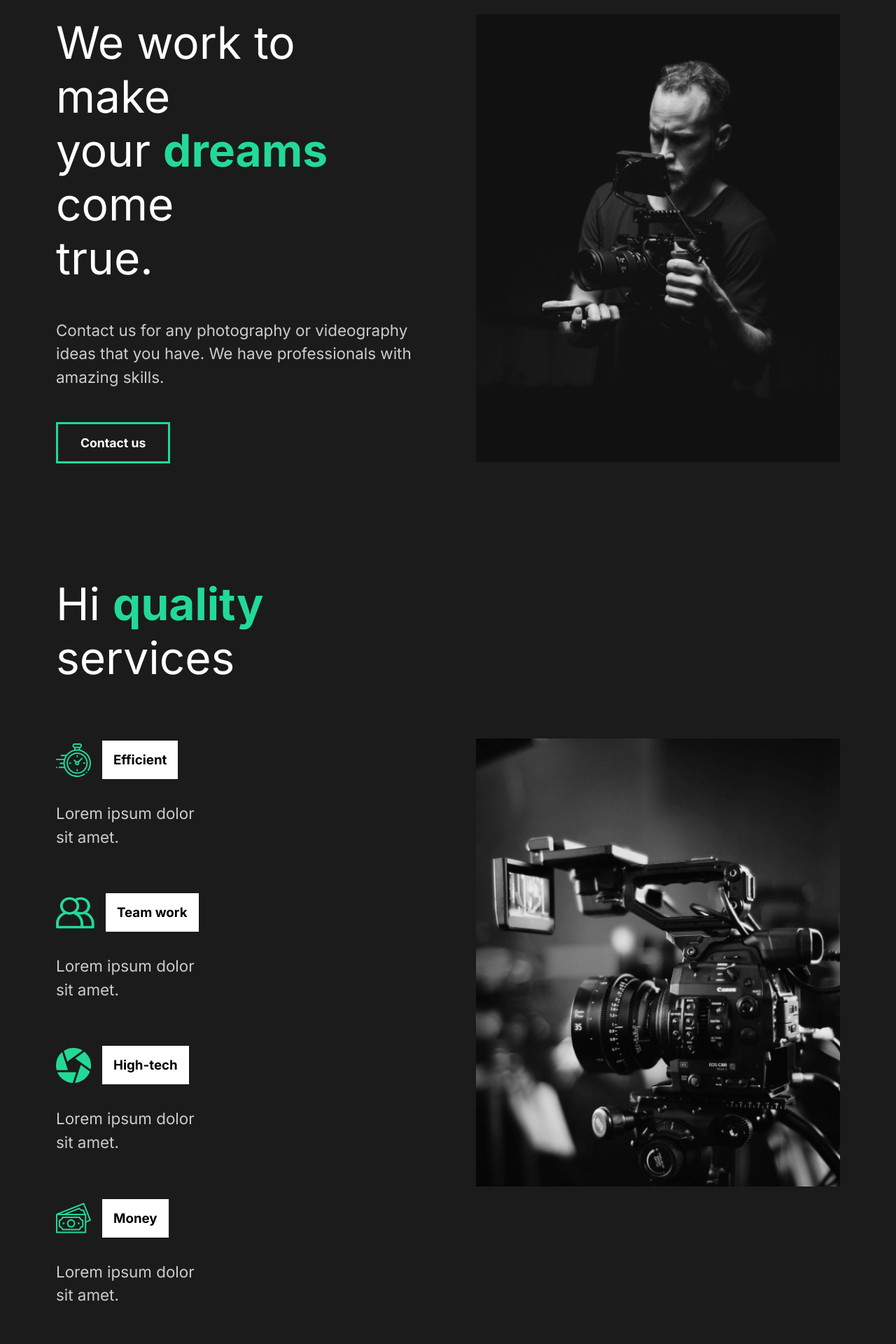
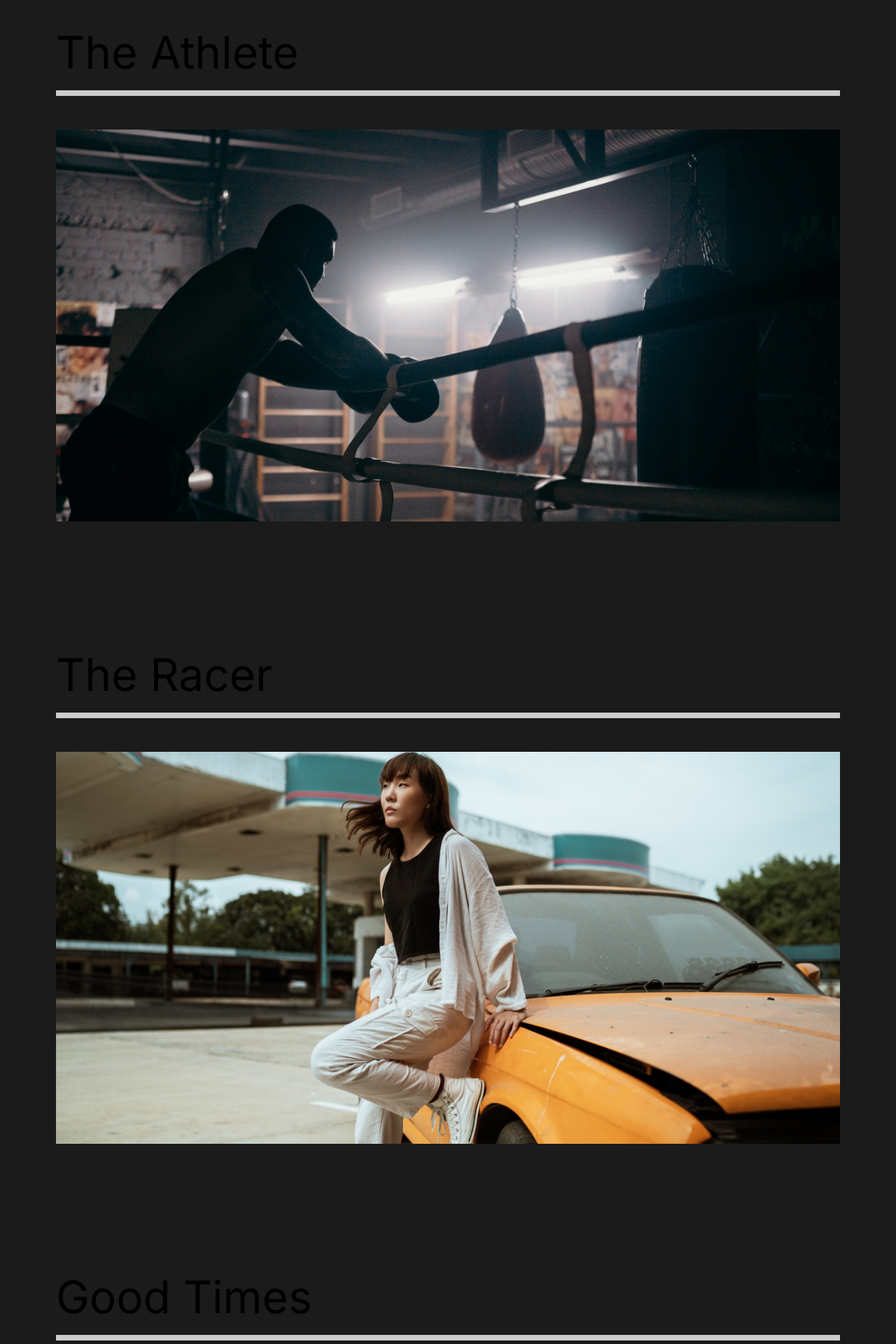
Before and after one commit to ixycreativity/Capture-Portfolio-React, a React (Create React App) app: page /work in a window 1280 px wide. Shown: the part 140-2060 px from the top of the page at 70% size. Built offline with nearby package versions, Linux system fonts and the light colour scheme.

Commit message:
react router plus our work page

```diff
--- a/src/App.js
+++ b/src/App.js
@@ -1,14 +1,21 @@
 import React from "react";
 import AboutUs from "./pages/AboutUs";
+import ContactUs from "./pages/ContactUs";
+import OurWork from "./pages/OurWork";
 import GlobalStyle from "./components/GlobalStyle";
 import Nav from "./components/Nav";
+import { Switch, Route, Routes } from "react-router-dom";
 
 function App() {
   return (
     <div className="App">
       <GlobalStyle />
       <Nav />
-      <AboutUs />
+      <Routes>
+        <Route path="/" exact element={<AboutUs />} />
+        <Route path="/work" exact element={<OurWork />} />
+        <Route path="/contact" exact element={<ContactUs />} />
+      </Routes>
     </div>
   );
 }
--- a/src/components/Nav.jsx
+++ b/src/components/Nav.jsx
@@ -1,23 +1,24 @@
 import React from "react";
 import styled from "styled-components";
+import { Link } from "react-router-dom";
 
 const Nav = () => {
   return (
     <StyledNav>
       <h1>
-        <a href="#" id="logo">
+        <Link to="/" id="logo">
           Capture
-        </a>
+        </Link>
       </h1>
       <ul>
         <li>
-          <a href="#">1. About us</a>
+          <Link to="/">1. About us</Link>
         </li>
         <li>
-          <a href="#">2. Our work</a>
+          <Link to="/work">2. Our work</Link>
         </li>
         <li>
-          <a href="#">3. Contact us</a>
+          <Link to="/contact">3. Contact us</Link>
         </li>
       </ul>
     </StyledNav>
--- a/src/index.js
+++ b/src/index.js
@@ -2,11 +2,14 @@
 import ReactDOM from "react-dom/client";
 import App from "./App";
 import reportWebVitals from "./reportWebVitals";
+import { BrowserRouter } from "react-router-dom";
 
 const root = ReactDOM.createRoot(document.getElementById("root"));
 root.render(
   <React.StrictMode>
-    <App />
+    <BrowserRouter>
+      <App />
+    </BrowserRouter>
   </React.StrictMode>
 );
 
--- /dev/null
+++ b/src/pages/ContactUs.js
@@ -0,0 +1,11 @@
+import React from "react";
+
+const ContactUs = () => {
+  return (
+    <div>
+      <h1>Contact Us</h1>
+    </div>
+  );
+};
+
+export default ContactUs;
--- /dev/null
+++ b/src/pages/OurWork.js
@@ -0,0 +1,58 @@
+import React from "react";
+import athlete from "./../img/athlete-small.png";
+import theracer from "../img/theracer-small.png";
+import goodtimes from "../img/goodtimes-small.png";
+import styled from "styled-components";
+import { Link } from "react-router-dom";
+
+const OurWork = () => {
+  return (
+    <Work>
+      <Movie>
+        <h2>The Athlete</h2>
+        <div className="line"></div>
+        <Link to="/work">
+          <img src={athlete} alt="athlete" />
+        </Link>
+      </Movie>
+      <Movie>
+        <h2>The Racer</h2>
+        <div className="line"></div>
+        <Link to="/work">
+          <img src={theracer} alt="the racer" />
+        </Link>
+      </Movie>
+      <Movie>
+        <h2>Good Times</h2>
+        <div className="line"></div>
+        <Link to="/work">
+          <img src={goodtimes} alt="good times" />
+        </Link>
+      </Movie>
+    </Work>
+  );
+};
+
+const Work = styled.div`
+  min-height: 100vh;
+  overflow: hidden;
+  padding: 5rem;
+  h2 {
+    padding: 1rem 0rem;
+  }
+`;
+const Movie = styled.div`
+  padding-bottom: 10rem;
+  .line {
+    height: 0.5rem;
+    background: #ccc;
+    margin-bottom: 3rem;
+  }
+  img {
+    width: 100%;
+    height: 70vh;
+    object-fit: cover;
+  }
+`;
+
+export default OurWork;
```
